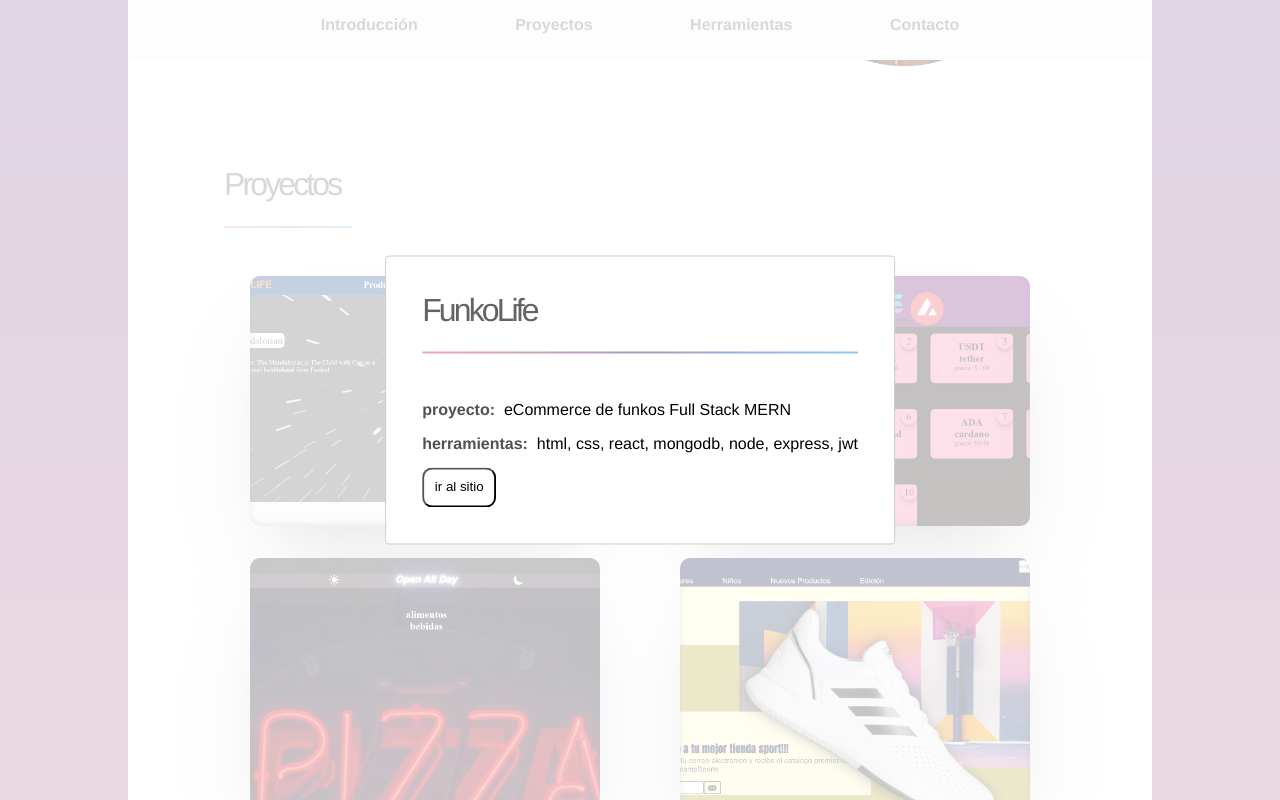
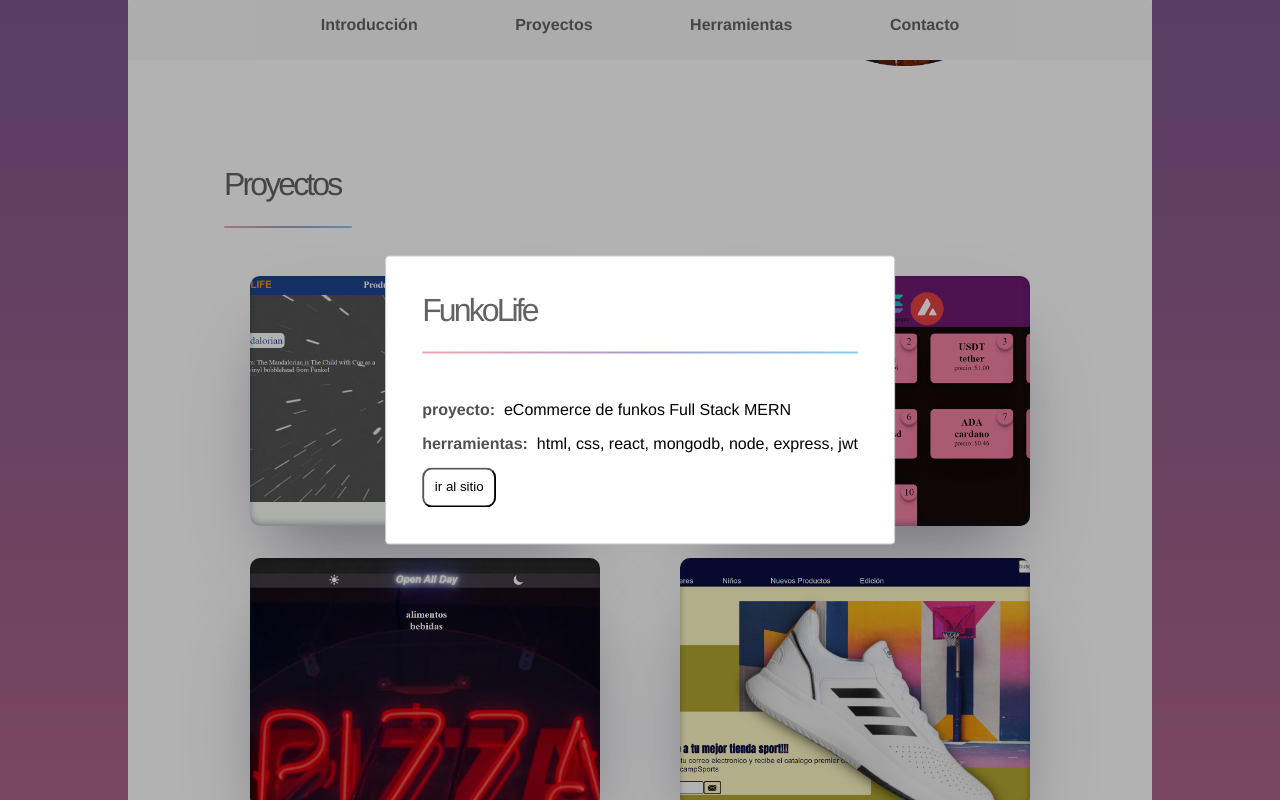
Before and after one commit to rjoelgs/portafolio, a React (Create React App) app: page / in a window 1280 px wide. Both pictures are taken after a click on the element 425 px from the left and 952 px from the top of the page. Shown: the part 552-1352 px from the top of the page. Built offline with nearby package versions, Linux system fonts and the light colour scheme.

Commit message:
submodulos update netlify

```diff
--- a/package.json
+++ b/package.json
@@ -6,6 +6,7 @@
     "@testing-library/jest-dom": "^5.16.4",
     "@testing-library/react": "^13.3.0",
     "@testing-library/user-event": "^13.5.0",
+    "aos": "^2.3.4",
     "bootstrap": "^5.2.0-beta1",
     "react": "^18.2.0",
     "react-dom": "^18.2.0",
--- a/public/index.html
+++ b/public/index.html
@@ -39,5 +39,6 @@
       To begin the development, run `npm start` or `yarn start`.
       To create a production bundle, use `npm run build` or `yarn build`.
     -->
+
   </body>
 </html>
--- a/src/assets/herramientas.js
+++ b/src/assets/herramientas.js
@@ -1,5 +1,5 @@
 
 
 export const herramientas = [
-    'html', 'css', 'javascript', 'react', 'node', 'mongo', 'git', 'github', 'bootstrap'
+    'html', 'css', 'javascript', 'react', 'node', 'mongo', 'git', 'github', 'bootstrap', 'redux'
 ]
--- a/src/index.css
+++ b/src/index.css
@@ -250,20 +250,6 @@ button:hover{
   opacity: .9;
 }
 
-.marco{
-  display: flex;
-  flex-direction: column;
-  align-items: center;
-  position: relative;
-  width: 900px;
-  overflow: hidden;
-  color: black;
-  padding: 0 2em 0 2em;
-
-}
-
-
-
 span{
   color: #525151;
   font-weight: 600;
@@ -290,6 +276,35 @@ span{
   margin-top: 1em;
   text-align: center;
 
+}
+
+.ReactModalPortal > div{
+    opacity: 0;
+}
+
+.ReactModalPortal .ReactModal__Overlay {
+    align-items: center;
+    display: flex;
+    justify-content: center;
+    transition: opacity .2s ease-in-out;
+    z-index: 999;
+}
+
+.modal-fondo {
+    background-color: rgba(0, 0, 0, 0.3);
+    bottom: 0;
+    left: 0;
+    right: 0;
+    top: 0;
+    position: fixed;
+}
+
+.ReactModalPortal .ReactModal__Overlay--after-open {
+    opacity: 1;
+}
+
+.ReactModalPortal .ReactModal__Overlay--before-close {
+    opacity: 0;
 }
 
 
--- a/src/pages/Herramientas.jsx
+++ b/src/pages/Herramientas.jsx
@@ -9,6 +9,7 @@ import react from "../assets/react.png";
 import mongo from "../assets/mongo.png";
 import node from "../assets/node.png";
 import bootstrap from "../assets/bootstrap.png";
+import redux from '../assets/redux.png'
 
 const Herramientas = () => {
   const tools = {
@@ -21,6 +22,7 @@ const Herramientas = () => {
     mongo: mongo,
     node: node,
     bootstrap: bootstrap,
+    redux: redux
   };
 
   return (
--- a/src/pages/Proyectos.jsx
+++ b/src/pages/Proyectos.jsx
@@ -1,10 +1,8 @@
-import React, { useState } from "react";
+import React, { useState, useEffect } from "react";
 import { proyectos } from "../assets/proyectos";
-import FunkoLifeImg from "../assets/FunkoLife.png";
-import ItalianUImg from "../assets/ItalianU.png";
-import CriptoAppImg from "../assets/CriptoApp.png";
-import BootcampSportImg from "../assets/BootcampSport.png";
 import Modal from "react-modal";
+import Aos from "aos";
+import "aos/dist/aos.css";
 
 const customStyles = {
   content: {
@@ -14,13 +12,17 @@ const customStyles = {
     bottom: "auto",
     marginRight: "-50%",
     transform: "translate(-50%, -50%)",
-    maxWidth: 'calc(100% - 30px)'
+    maxWidth: "calc(100% - 35px)",
   },
 };
 
 Modal.setAppElement("#root");
 
 const Proyectos = () => {
+  useEffect(() => {
+    Aos.init({ duration: 800 });
+  }, []);
+
   const [modal, setModal] = useState(false);
 
   const [objModal, setObjModal] = useState({
@@ -29,19 +31,14 @@ const Proyectos = () => {
     dir: "",
   });
 
-  const imagenes = {
-    FunkoLife: FunkoLifeImg,
-    ItalianU: ItalianUImg,
-    CriptoApp: CriptoAppImg,
-    BootcampSport: BootcampSportImg,
-  };
+
 
   const handleClick = (e) => {
     setObjModal({
       nombre: e.target.attributes.name.value,
       descripcion: e.target.attributes.description.value,
       dir: e.target.attributes.site.value,
-      tools: e.target.attributes.tools.value
+      tools: e.target.attributes.tools.value,
     });
     setModal(true);
   };
@@ -58,6 +55,7 @@ const Proyectos = () => {
         {proyectos.map((proyecto) => {
           return (
             <div
+              data-aos="zoom-in-up"
               name={proyecto.nombre}
               description={proyecto.descripcion}
               site={proyecto.dir}
@@ -80,11 +78,19 @@ const Proyectos = () => {
           style={customStyles}
           contentLabel="Example Modal"
           onRequestClose={closeModal}
+          closeTimeoutMS={100}
+          overlayClassName="modal-fondo"
         >
           <div className="modal">
             <h2>{objModal.nombre}</h2>
-            <p><span>proyecto: &nbsp;</span>{objModal.descripcion}</p>
-            <p><span>herramientas: &nbsp;</span>{objModal.tools}</p>
+            <p>
+              <span>proyecto: &nbsp;</span>
+              {objModal.descripcion}
+            </p>
+            <p>
+              <span>herramientas: &nbsp;</span>
+              {objModal.tools}
+            </p>
             <a href={objModal.dir} target="_blank" rel="noopener noreferrer">
               <button>ir al sitio</button>
             </a>
```
Also changed, not shown: src/assets/redux.png (added), 1 other file (tests, documents, lock files or other folders).
